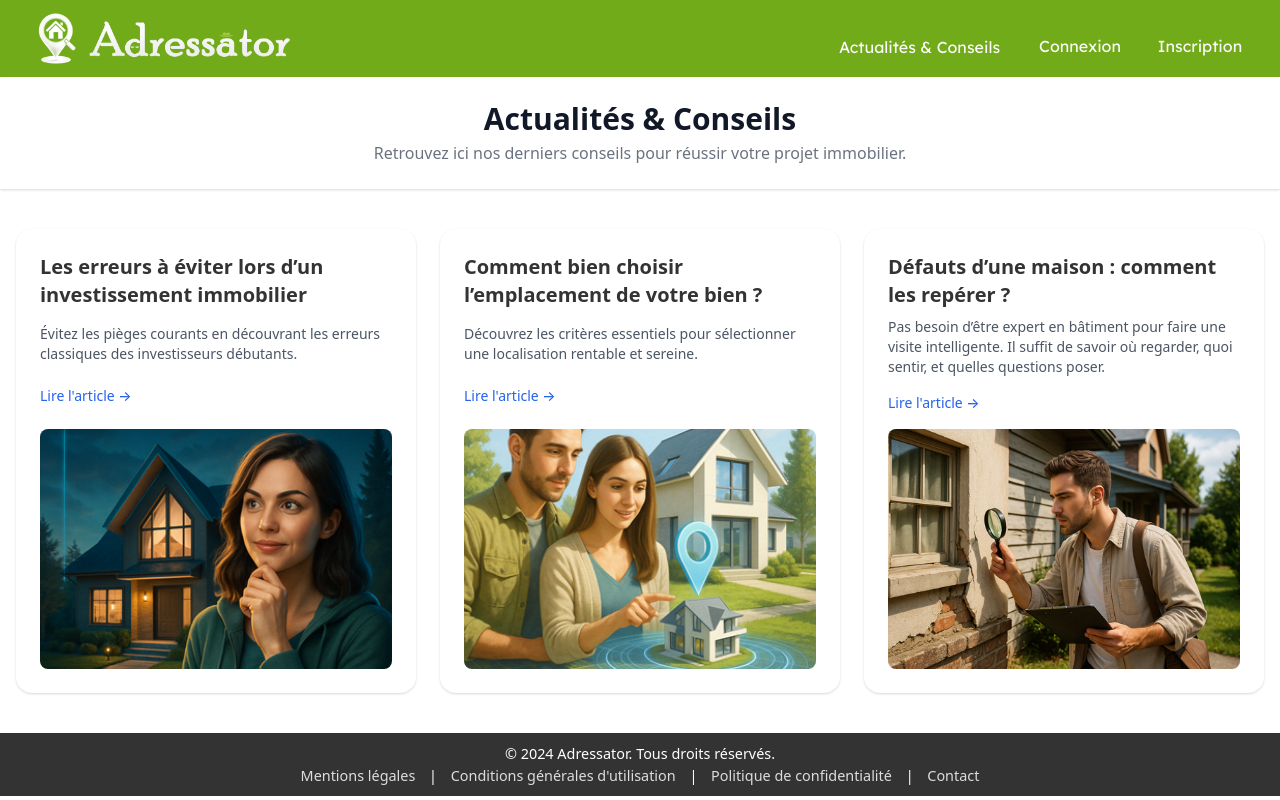
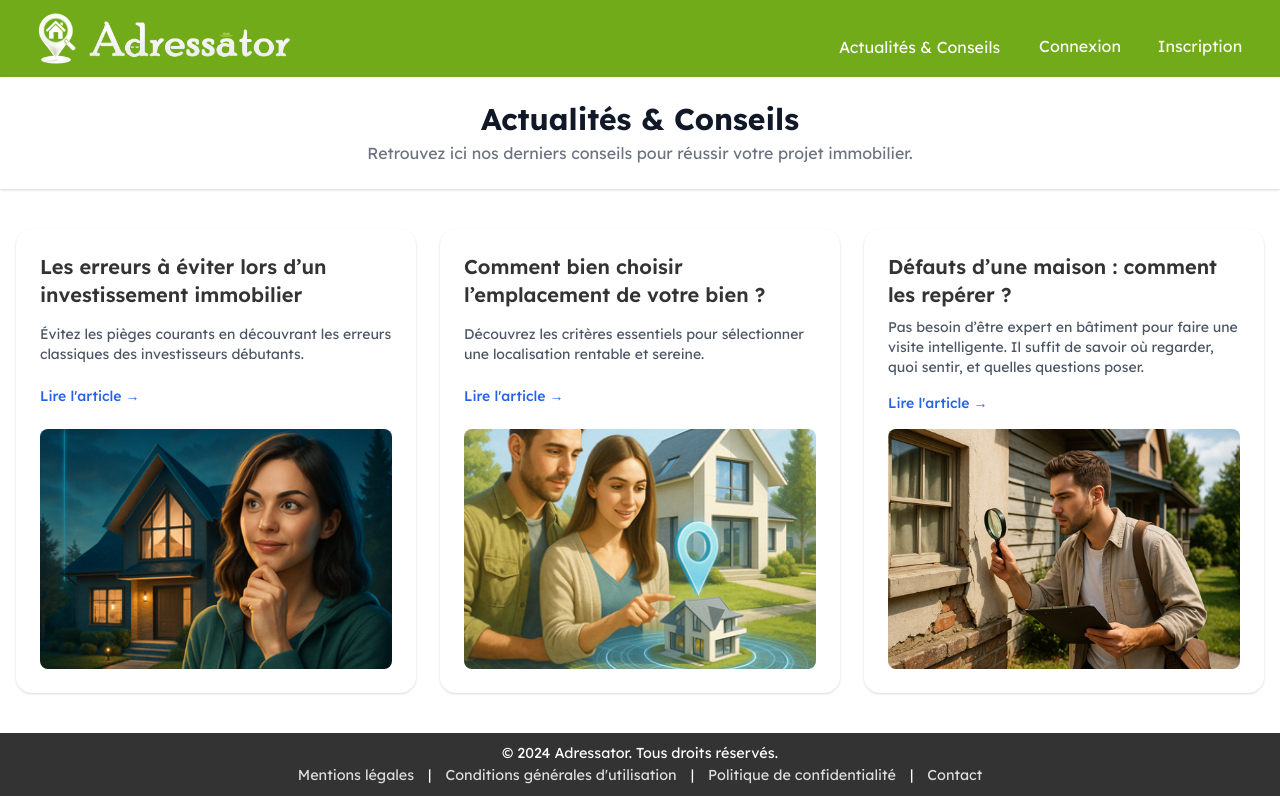
Before and after one commit to YannTonThat/Adressator, a Flask app: page /actu in a window 1280 px wide. Run offline with Flask 3, Linux system fonts and the light colour scheme; parts of the project's set-up code (start-up, migrations or seed data) failed here and were passed over.

Commit message:
Update actu-conseils.html

```diff
--- a/templates/actu-conseils.html
+++ b/templates/actu-conseils.html
@@ -5,6 +5,7 @@
   <meta name="viewport" content="width=device-width, initial-scale=1.0">
   <link href="https://fonts.googleapis.com/css2?family=Noto+Sans&display=swap" rel="stylesheet">
   <link href="https://cdnjs.cloudflare.com/ajax/libs/font-awesome/6.0.0-beta3/css/all.min.css" rel="stylesheet">
+  <link href="https://cdn.jsdelivr.net/npm/tailwindcss@2.2.19/dist/tailwind.min.css" rel="stylesheet">
   <title>Adressator Actualités et conseils</title>
   <style>
     /* Popup Styles */
@@ -248,12 +249,7 @@
 <body>
   <!-- Inclure le header de façon dynamique -->
   {% include "header.html" %}
-</body>
-<head>
- <link href="https://cdn.jsdelivr.net/npm/tailwindcss@2.2.19/dist/tailwind.min.css" rel="stylesheet">
-</head>
-<body>
-  <div class="tailwind-scope">
+
 	<section class="hero" style="display:none">
 		<div class="hero-overlay">
 			<h1>Besoin de conseils ?</h1>
@@ -292,9 +288,7 @@
 		<a href="article3" class="text-blue-600 hover:underline text-sm font-medium">Lire l'article →</a>
 		<img src="article3.png" alt="Illustration article 3" class="mt-4 w-full h-60 object-cover rounded-lg">
 	  </article>
-
 	</main>
-  </div>
 
 	<button id="scroll-to-top-btn" class="scroll-to-top">
 		<i class="fas fa-chevron-up"></i>
```
